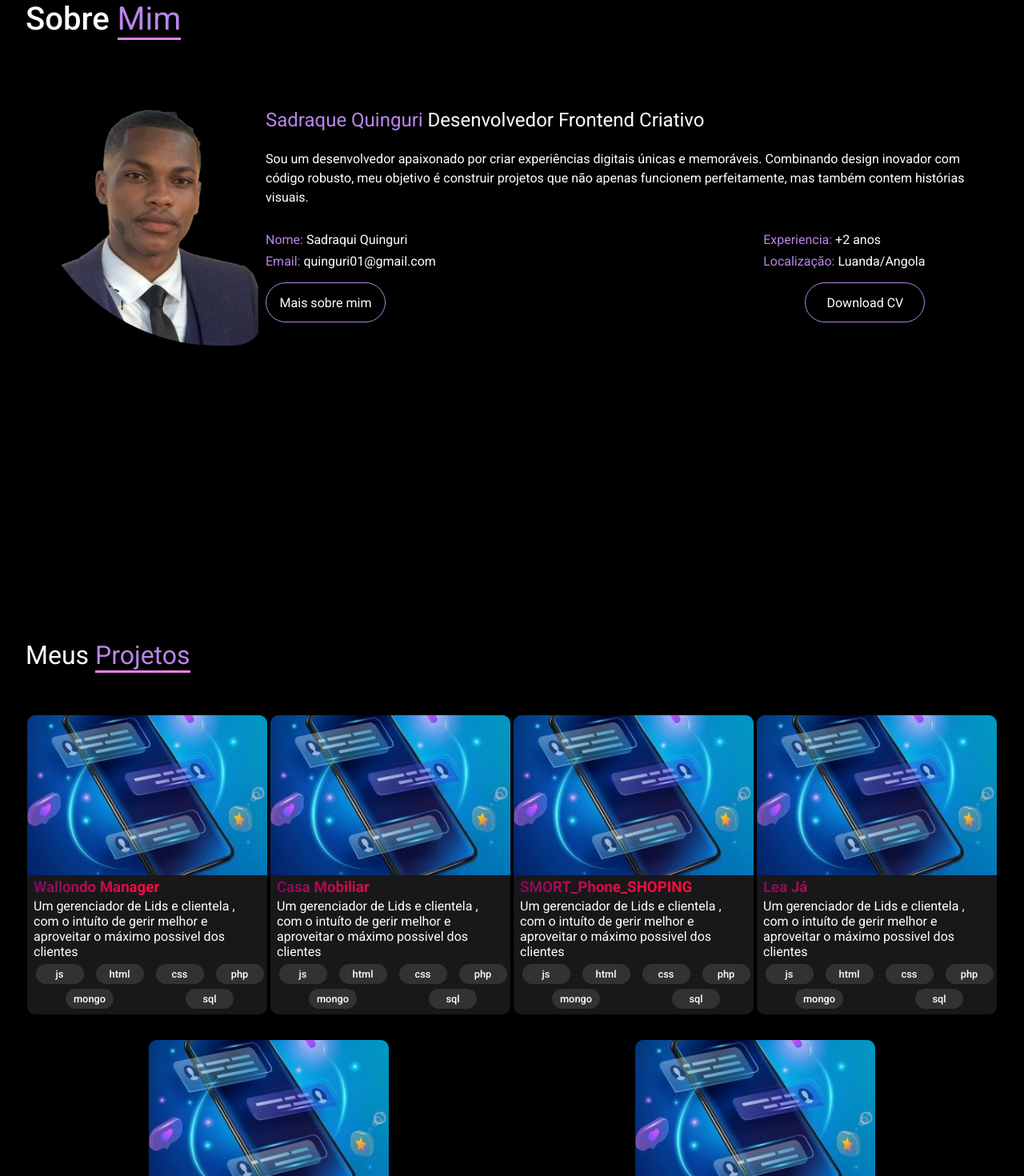
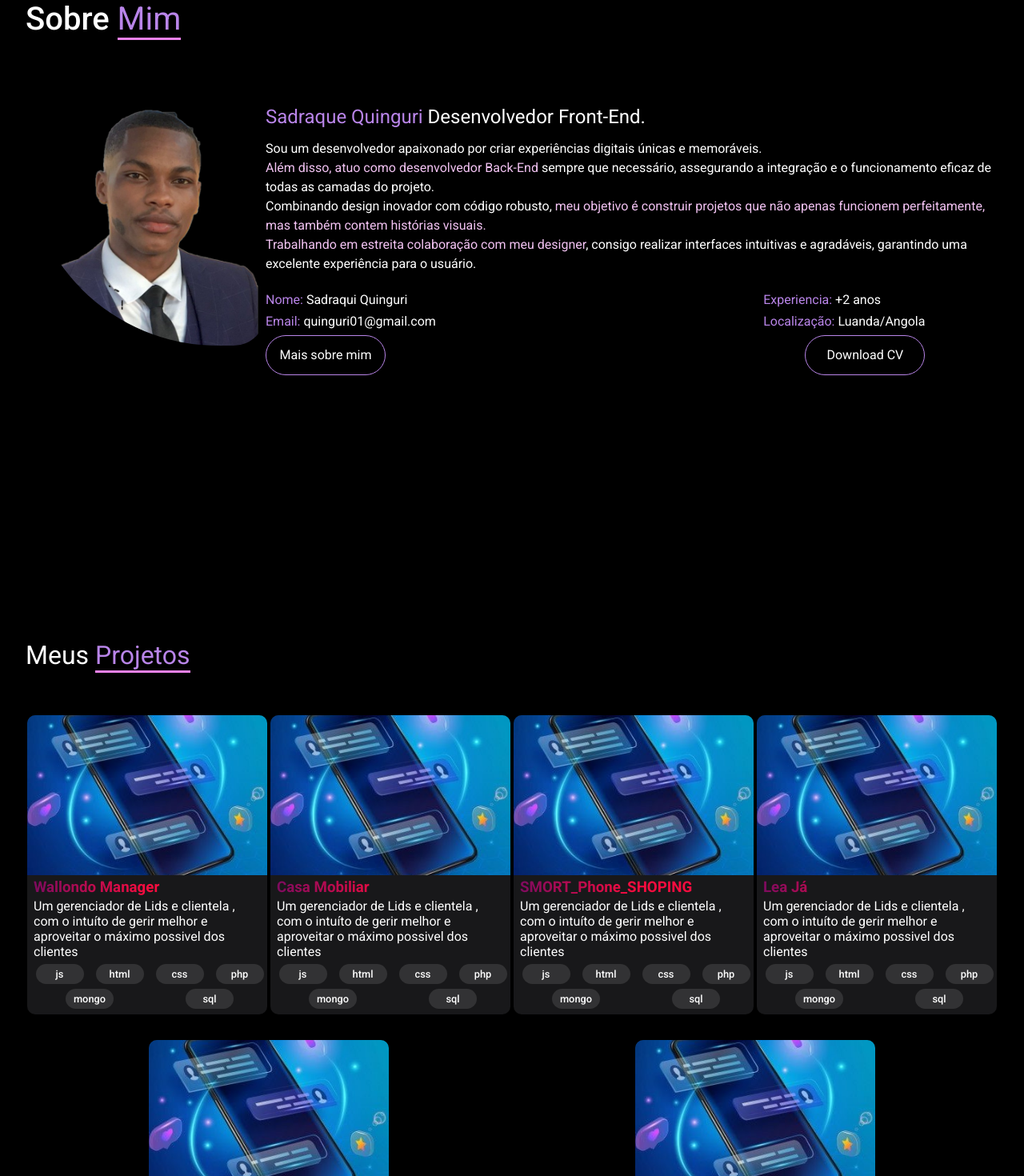
Before and after one commit to wallondo/Quin, a React (Vite) app: page / in a window 1280 px wide. Shown: the part 1100-2570 px from the top of the page at 80% size. Built offline with nearby package versions, Linux system fonts and the light colour scheme.

Commit message:
changes 2x

```diff
--- a/front/conponents/main/Main.jsx
+++ b/front/conponents/main/Main.jsx
@@ -63,7 +63,7 @@ export default function Main(){
                 <section className="main_sub_component_sec">
                     <h1>Olá, eu sou o <br /> <span className="name">Quinguri.</span></h1>
                     <small>Sadraque <span className="name">Quinguri</span></small>
-                    <h2>Desenvolvedor Frontend, <br />
+                    <h2>Desenvolvedor Front-End, <br />
                        <span className="back">Tanbém atuo como Desenvolvedor Back-End </span> <br />
                      Vamos trabalhar?</h2>
                       <a href="#projetos" className="bt_link">Ver Projetos</a>
@@ -83,11 +83,13 @@ export default function Main(){
 
                             </div>
                             <article className="div_me_about">
-                                     <h2><span className="rocho">Sadraque Quinguri</span> Desenvolvedor Frontend Criativo</h2>
+                                     <h2><span className="rocho">Sadraque Quinguri</span> Desenvolvedor Front-End.</h2>
                                      <p>
-                                       Sou um desenvolvedor apaixonado por criar experiências digitais únicas e memoráveis.
-                                       Combinando design inovador com código robusto, meu objetivo é construir projetos que
-                                       não apenas funcionem perfeitamente, mas também contem histórias visuais.
+                                         Sou um desenvolvedor apaixonado por criar experiências digitais únicas e memoráveis.  <br />
+                                        <span className="rocho2"> Além disso, atuo como desenvolvedor Back-End</span> sempre que necessário, assegurando a integração e o funcionamento eficaz de todas as camadas do projeto. <br />
+                                         Combinando design inovador com código robusto,<span className="rocho2"> meu objetivo é construir projetos que não apenas funcionem perfeitamente, mas também contem histórias visuais.</span>  <br />
+                                         <span className="rocho2">Trabalhando em estreita colaboração com meu designer</span>, consigo realizar interfaces intuitivas e agradáveis, garantindo uma excelente experiência para o usuário.
+
                                      </p>
                                      <span>
                                         <ol>
@@ -105,7 +107,7 @@ export default function Main(){
                                      <div className="mais_sobre alt" id="mais_me">
                                              <h3><span className="rocho">Mais Sobre mim</span></h3>
                                              <p>
-                                                  Olá! Meu nome é <i>Sadraque Quinguri</i> e sou <span className="rocho2">desenvolvedor web com mais de 2 anos de experiência</span> na área, atuando como <span className="rocho2">desenvolvedor júnior</span> Tanto no <span className="rocho2">Frontend e Backend, sempre que necessário</span>. <br />
+                                                  Olá! Meu nome é <i>Sadraque Quinguri</i> e sou <span className="rocho2">desenvolvedor web com mais de 2 anos de experiência</span> na área, atuando como <span className="rocho2">desenvolvedor júnior</span> Tanto no <span className="rocho2">Front-End e Backend, sempre que necessário</span>. <br />
                                                   Tenho um forte compromisso com o aprendizado contínuo e me especializo em criar soluções funcionais e responsivas para a web, sempre focando na experiência do usuário. <br /> <br />
                                                   Além do desenvolvimento web, sou <span className="rocho2">estudante de língua inglesa há 1 ano e 4 meses</span>, com o objetivo de aprimorar minha comunicação e alcançar a fluência. <br />
                                                   Acredito que a combinação de minhas habilidades técnicas e minha dedicação ao aprendizado constante me permite entregar sempre soluções de qualidade. <br />
@@ -114,18 +116,18 @@ export default function Main(){
                                              </p>
                                              <h3><span className="rocho">Passatempos</span></h3>
                                              <p>
-                                                 - Nos meus momentos de lazer, me dedico à calistenia,Fisiculturismo, natação e caminhadas, atividades que me ajudam a manter o equilíbrio entre mente e corpo.
+                                                 - Nos meus momentos de lazer, me dedico à <span className="rocho2">calistenia,Fisiculturismo, natação e caminhadas,</span> atividades que me ajudam a manter o equilíbrio entre mente e corpo.
                                                 <br />
                                                 Com uma mentalidade focada no aprendizado contínuo e na adaptação às mudanças, estou sempre em busca de desafios que me ajudem a evoluir como profissional e ser humano.
                                              </p>
                                              <h3><span className="rocho">Objetivos</span></h3>
-                                             <p>- Ser útil a todos: Meu principal objetivo é agregar valor e ser útil para as equipes e projetos aos quais sou envolvido. Por isso, estou me candidatando a essa vaga, com a intenção de contribuir com minhas habilidades e, ao mesmo tempo, continuar aprendendo e me desenvolvendo profissionalmente.
+                                             <p>- <span className="rocho2">Ser útil a todos:</span> Meu principal objetivo é agregar valor e ser útil para as equipes e projetos aos quais sou envolvido. <span className="rocho2">Por isso, estou me candidatando a essa vaga,</span> com a intenção de contribuir com minhas habilidades e, ao mesmo tempo, continuar aprendendo e me desenvolvendo profissionalmente.
                                              </p>
-                                             <p>- Continuar o aprendizado na área: Tenho a prioridade de continuar aprofundando meus conhecimentos na área de desenvolvimento web, aplicando o que aprendi em projetos reais e mantendo-me atualizado com as tendências e novas tecnologias do mercado.
+                                             <p>- <span className="rocho2">Continuar o aprendizado na área:</span> Tenho a prioridade de continuar aprofundando meus conhecimentos na área de desenvolvimento web, aplicando o que aprendi em projetos reais e mantendo-me atualizado com as tendências e novas tecnologias do mercado.
                                              </p>
                                              <h3><span className="rocho">Foco:</span></h3>
-                                             <p>- Crescer continuamente: Meu foco é evoluir constantemente, tanto como profissional quanto como pessoa. Estou comprometido com meu desenvolvimento e acredito que, ao investir em novos aprendizados e desafios, posso alcançar um crescimento exponencial.</p>
-                                             <h3 className="grato"><span className="rocho">Fico lisonjeado  por ter chegado até esta etapa. <br /> Estou ansioso pela sua resposta.</span></h3>
+                                             <p>- <span className="rocho2">Crescer continuamente:</span> Meu foco é evoluir constantemente, tanto como profissional quanto como pessoa. Estou comprometido com meu desenvolvimento e acredito que, ao investir em novos aprendizados e desafios, posso alcançar um crescimento exponencial.</p>
+                                             <h3 className="grato"><span className="rocho">Fico lisonjeado  por ter chegado até esta etapa. <br /> Estou ansioso pela sua Convite !!!</span></h3>
                                      </div>
                             </article>
                       </div>
```
